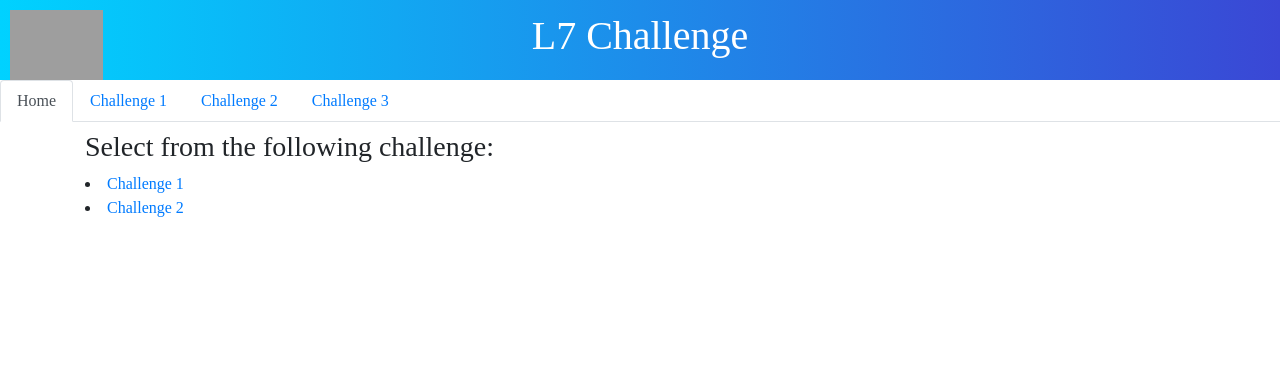
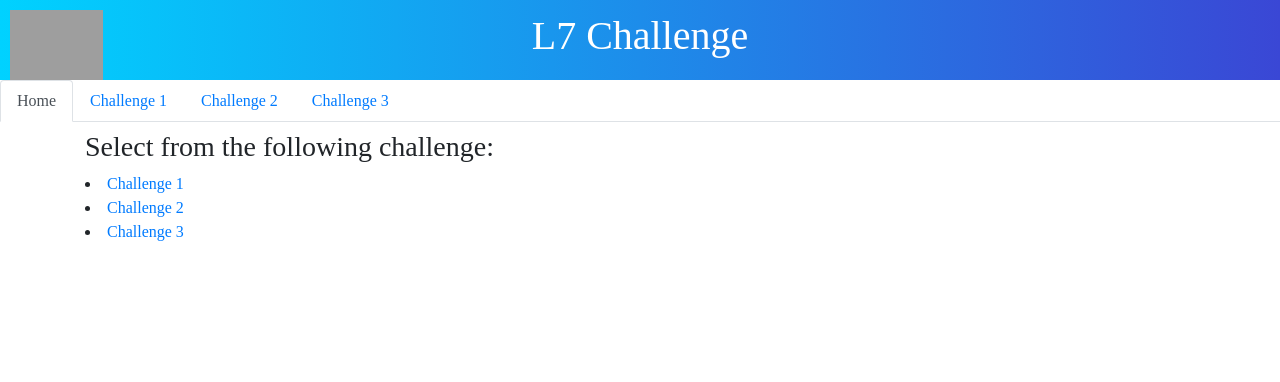
Before and after one commit to bensonmat8/SecretChallenge8, a Flask app: page / in a window 1280 px wide. Shown: the top 382 px of the page. Run offline with Flask 2, Linux system fonts and the light colour scheme; some libraries are stand-ins or nearby versions; grey boxes are pictures that could not be loaded.

Commit message:
Added link to Challenge 3 in the home page

```diff
--- a/templates/home.html
+++ b/templates/home.html
@@ -22,5 +22,6 @@
   <h3>Select from the following challenge:</h3>
   <li class="text-lg-left" ><a href="{{url_for('challenge1')}}"> Challenge 1</a></li>
   <li class="text-lg-left" ><a href="{{url_for('challenge2')}}"> Challenge 2</a></li>
+  <li class="text-lg-left" ><a href="{{url_for('challenge3')}}"> Challenge 3</a></li>
 
 {% endblock %}
```
